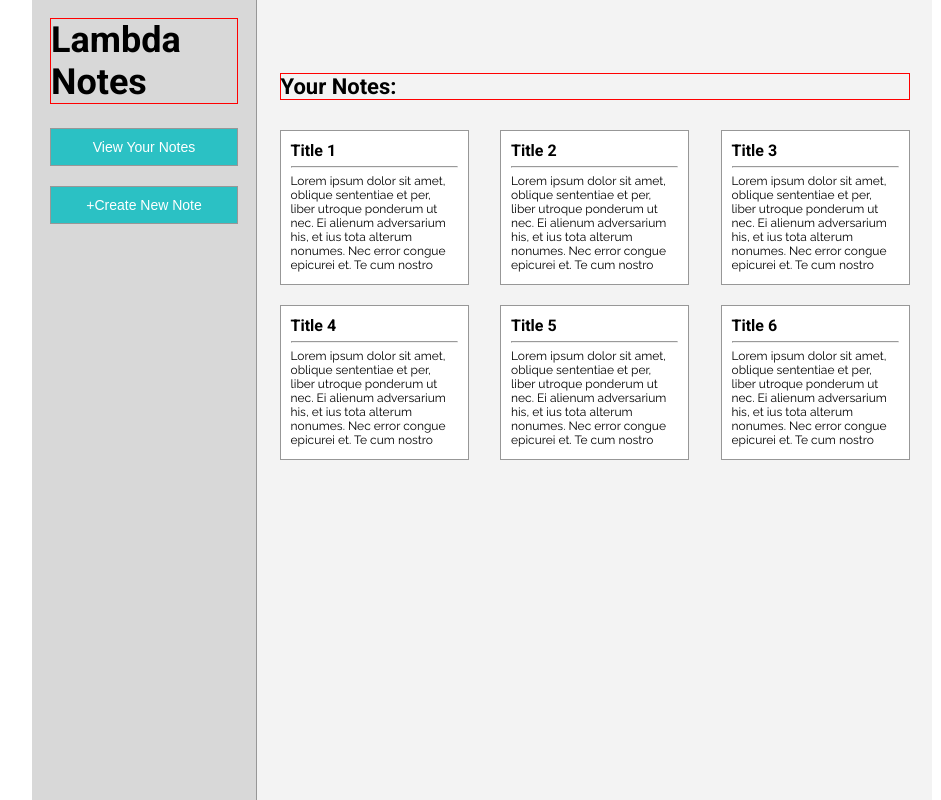
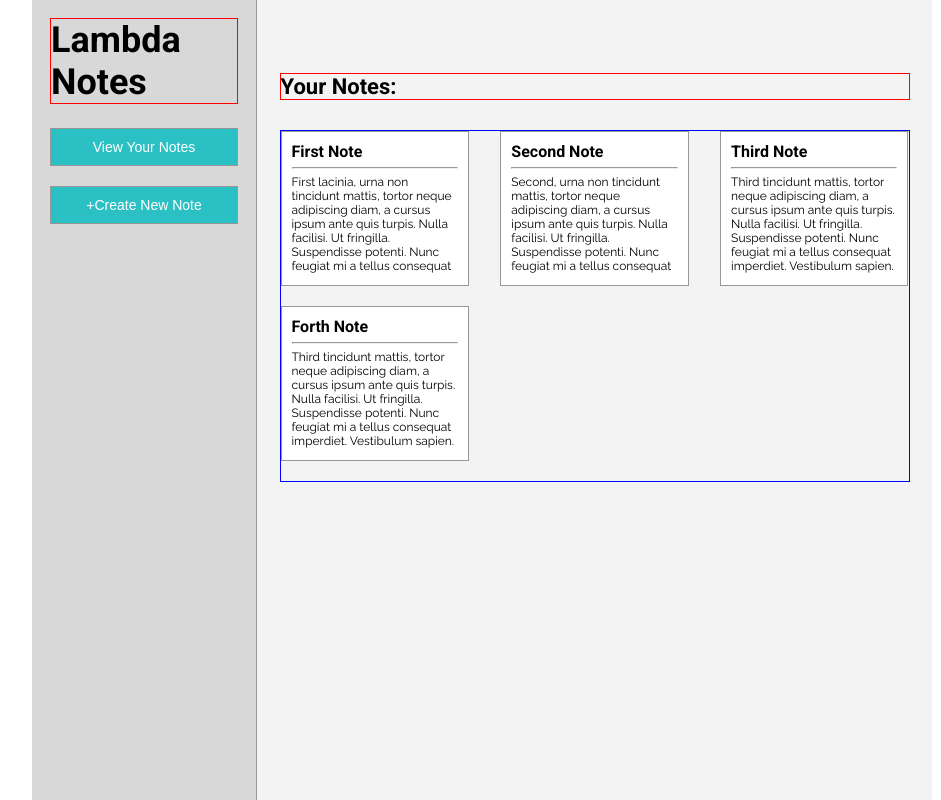
Before and after one commit to JSNavey/newfrontend, a React (Create React App) app in the folder notes/: page / in a window 1280 px wide. Shown: the whole page, without its empty margins (158-1099 px from the left). Built offline with nearby package versions, Linux system fonts and the light colour scheme.

Commit message:
implemented map method in noteList

```diff
--- a/notes/src/components/NoteList/NoteList.js
+++ b/notes/src/components/NoteList/NoteList.js
@@ -2,39 +2,50 @@ import React, { Component } from 'react';
 import './index.css';
 
 class NoteList extends Component {
+  constructor() {
+    super();
+    this.state = {
+      notesArray: [
+        {
+          _id: 'qazwsx',
+          title: 'First Note',
+          body: 'First lacinia, urna non tincidunt mattis, tortor neque adipiscing diam, a cursus ipsum ante quis turpis. Nulla facilisi. Ut fringilla. Suspendisse potenti. Nunc feugiat mi a tellus consequat imperdiet. Vestibulum sapien. Proin quam. Etiam ultrices.',
+          createdAt: 1527789175361
+        },
+        {
+          _id: 'plmokn',
+          title: 'Second Note',
+          body: 'Second, urna non tincidunt mattis, tortor neque adipiscing diam, a cursus ipsum ante quis turpis. Nulla facilisi. Ut fringilla. Suspendisse potenti. Nunc feugiat mi a tellus consequat imperdiet. Vestibulum sapien. Proin quam. Etiam ultrices.',
+          createdAt: 1527789175370
+        },
+        {
+          _id: 'ijnuhb',
+          title: 'Third Note',
+          body: 'Third tincidunt mattis, tortor neque adipiscing diam, a cursus ipsum ante quis turpis. Nulla facilisi. Ut fringilla. Suspendisse potenti. Nunc feugiat mi a tellus consequat imperdiet. Vestibulum sapien. Proin quam. Etiam ultrices.',
+          createdAt: 1527789175375
+        },
+        {
+          _id: 'edcrfv',
+          title: 'Forth Note',
+          body: 'Third tincidunt mattis, tortor neque adipiscing diam, a cursus ipsum ante quis turpis. Nulla facilisi. Ut fringilla. Suspendisse potenti. Nunc feugiat mi a tellus consequat imperdiet. Vestibulum sapien. Proin quam. Etiam ultrices.',
+          createdAt: 1527789175390
+        },
+      ]
+    }
+  }
   render() {
     return (
       <div className='notelist-container'>
-        <div className='note'>
-          <h3>Title 1</h3>
-          <hr />
-          <p>Lorem ipsum dolor sit amet, oblique sententiae et per, liber utroque ponderum ut nec. Ei alienum adversarium his, et ius tota alterum nonumes. Nec error congue epicurei et. Te cum nostro aliquam vocibus, timeam qualisque no eum.</p>
-        </div>
-        <div className='note'>
-          <h3>Title 2</h3>
-          <hr />
-          <p>Lorem ipsum dolor sit amet, oblique sententiae et per, liber utroque ponderum ut nec. Ei alienum adversarium his, et ius tota alterum nonumes. Nec error congue epicurei et. Te cum nostro aliquam vocibus, timeam qualisque no eum.</p>
-        </div>
-        <div className='note'>
-          <h3>Title 3</h3>
-          <hr />
-          <p>Lorem ipsum dolor sit amet, oblique sententiae et per, liber utroque ponderum ut nec. Ei alienum adversarium his, et ius tota alterum nonumes. Nec error congue epicurei et. Te cum nostro aliquam vocibus, timeam qualisque no eum.</p>
-        </div>
-        <div className='note'>
-          <h3>Title 4</h3>
-          <hr />
-          <p>Lorem ipsum dolor sit amet, oblique sententiae et per, liber utroque ponderum ut nec. Ei alienum adversarium his, et ius tota alterum nonumes. Nec error congue epicurei et. Te cum nostro aliquam vocibus, timeam qualisque no eum.</p>
-        </div>
-        <div className='note'>
-          <h3>Title 5</h3>
-          <hr />
-          <p>Lorem ipsum dolor sit amet, oblique sententiae et per, liber utroque ponderum ut nec. Ei alienum adversarium his, et ius tota alterum nonumes. Nec error congue epicurei et. Te cum nostro aliquam vocibus, timeam qualisque no eum.</p>
-        </div>
-        <div className='note'>
-          <h3>Title 6</h3>
-          <hr />
-          <p>Lorem ipsum dolor sit amet, oblique sententiae et per, liber utroque ponderum ut nec. Ei alienum adversarium his, et ius tota alterum nonumes. Nec error congue epicurei et. Te cum nostro aliquam vocibus, timeam qualisque no eum.</p>
-        </div>
+        {this.state.notesArray.map((note, index) => {
+          return (
+            <div className='note' key={index + note.title}>
+              <h3>{note.title}</h3>
+              <hr />
+              <p>{note.body}</p>
+            </div>
+          )
+        })}
+
       </div>
     )
   }
--- a/notes/src/components/NoteList/index.css
+++ b/notes/src/components/NoteList/index.css
@@ -1,5 +1,5 @@
 .notelist-container {
-    /* border: 1px solid blue; */
+    border: 1px solid blue;
     display: flex;
     flex-wrap: wrap;
     width: 100%;
```
